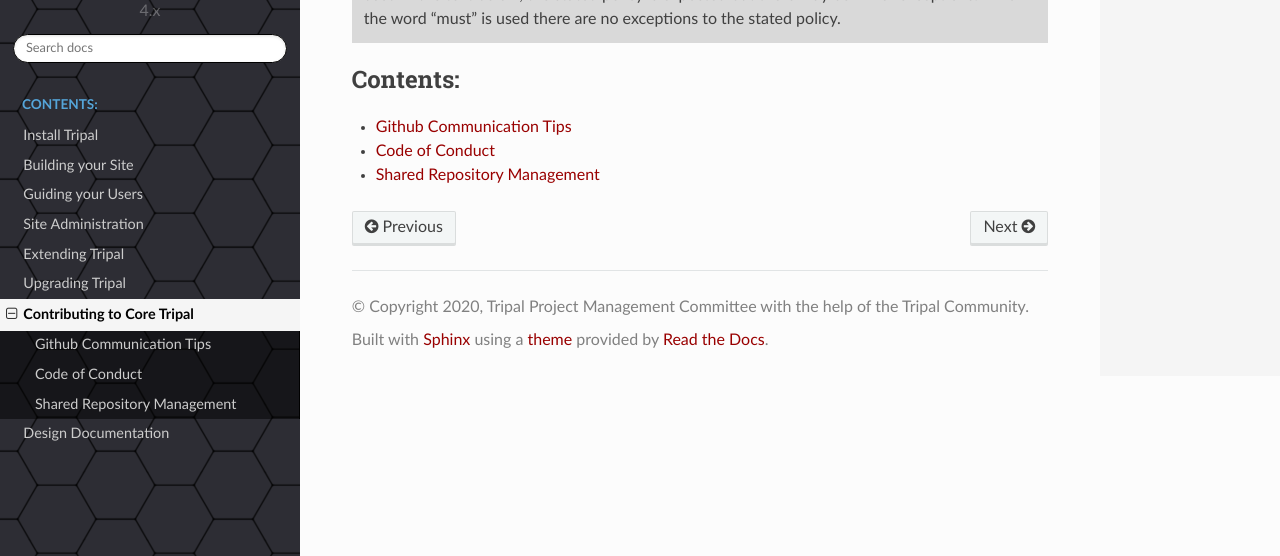
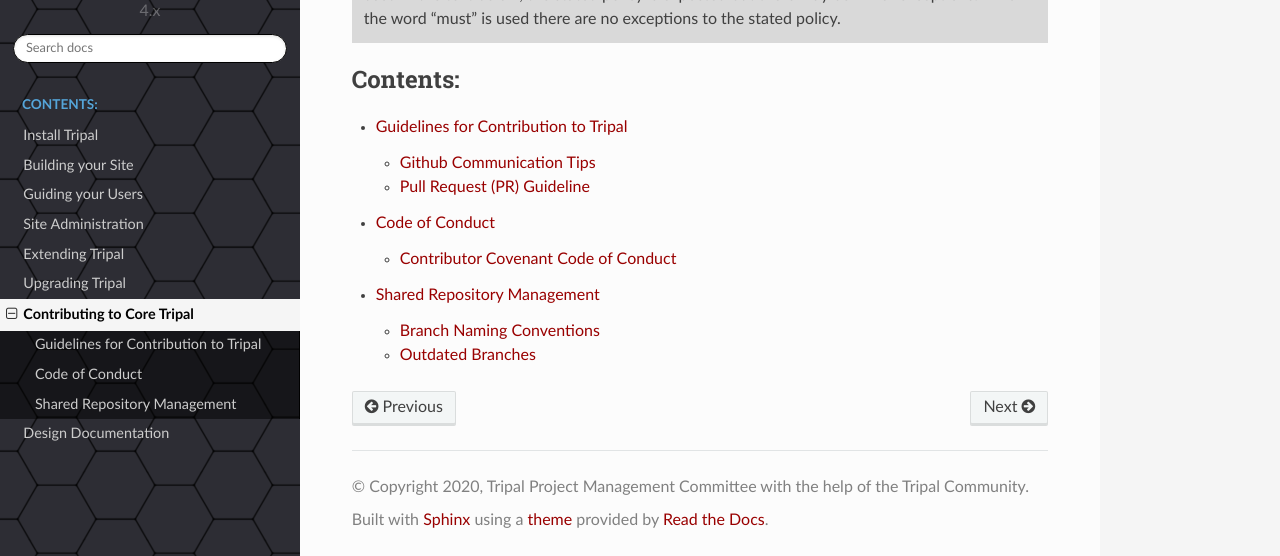
Before and after one commit to tripal/tripal_doc, a Sphinx documentation site: the page built from docs/contributing.rst, in a window 1280 px wide and 900 px high, scrolled down 501 px, cut to the strip 344-900 px from the top of the window. Built offline with Sphinx 7.4.7 and the Read the Docs theme 2.0.0, drawn with Linux system fonts in a browser that asks for light colours; some of the changed lines change nothing that is shown.

Commit message:
Proposed PR Guidelines

```diff
--- a/docs/contributing.rst
+++ b/docs/contributing.rst
@@ -10,13 +10,13 @@ The following guidelines are meant to encourage contribution to Tripal source-co
 
 .. note::
 
-	Guidelines serve as suggestions ( **should** ) or requirements (**must**). When the word "should" is used in the text below, the stated policy is expected but there may be minor exceptions.  When the word "must" is used there are no exceptions to the stated policy.
+  Guidelines serve as suggestions ( **should** ) or requirements (**must**). When the word "should" is used in the text below, the stated policy is expected but there may be minor exceptions.  When the word "must" is used there are no exceptions to the stated policy.
 
 
 .. toctree::
-   :maxdepth: 1
+   :maxdepth: 2
    :caption: Contents:
 
-   contributing/communication
+   contributing/contribution-guidelines
    contributing/code-of-conduct
    contributing/github
--- /dev/null
+++ b/docs/contributing/contribution-guidelines.rst
@@ -0,0 +1,66 @@
+Guidelines for Contribution to Tripal
+========================================
+
+The following guidelines are meant to encourage contribution to Tripal source-code on GitHub by making the process open, transparent and collaborative. If you have any feedback including suggestions for improvement or constructive criticism, please `comment on the Github issue <https://github.com/tripal/tripal/issues/344>`_. **These guidelines apply to everyone contributing to Tripal whether it's your first time (Welcome!) or project management committee members.**
+
+.. note::
+
+  These guidelines are specifically for contributing to `Tripal <https://github.com/tripal/tripal>`_. However, we encourage all Tripal extension modules to consider following these guidelines to foster collaboration among the greater Tripal Community.
+
+.. note::
+
+  Guidelines serve as suggestions ( **should** ) or requirements (**must**). When the word "should" is used in the text below, the stated policy is expected but there may be minor exceptions.  When the word "must" is used there are no exceptions to the stated policy.
+
+
+Github Communication Tips
+---------------------------
+
+- Don't be afraid to mention people (@username) who are knowledgeable on the topic or invested.  *We are academics and overcommitted, it's too easy for issues to go unanswered: don't give up on us!*
+- Likewise, don't be shy about bumping an issue if no one responds after a few days. *Balancing responsibilities is hard.*
+- Want to get more involved? Issues marked with "Good beginner issue" are a good place to start if you want to try your hand at submitting a PR.
+- Everyone is encouraged/welcome to comment on the issue queue! Tell us if you
+    - are experiencing the same problem
+    - have tried a suggested fix
+    - know of a potential solution or work-around
+    - have an opinion, idea or feedback of any kind!
+- Be kind when interacting with others on Github! (see Code of Conduct below for further guidelines). We want to foster a welcoming, inclusive community!
+    - Constructive criticism is welcome and encouraged but should be worded such that it is helpful :-) Direct criticism towards the idea or solution rather than the person and focus on alternatives or improvements.
+
+Pull Request (PR) Guideline
+----------------------------
+
+The goal of this document is to make it easy for **A)** contributors to make pull requests that will be accepted, and **B)** Tripal committers to determine if a pull request should be accepted.
+
+- PRs that address a specific issue **must** link to the related issue page.
+    - In almost every case, there should be an issue for a PR.  This allows feedback and discussion before the coding happens.  Not grounds to reject, but encourage users to create issues at start of their PR.  Better late than never :).
+- PRs **must** be left unmerged for 3 weekdays to give core developers a chance to learn from each other and provide any feedback. Larger or particularly important/interesting PRs should be announced in the Slack #core-dev channel.
+- PRs **must** describe what they do and provide manual testing instructions.
+- If providing a PR review, please keep the following in mind:
+    - Use of deprecated functions should be pointed out but do not block merge.
+    - Limit your comments to merge blocking and deprecated functions. Any other concerns you have you can create an issue to document in the repository and assign it to yourself.
+    - Concerns are merge blocking if they are examples of these guidelines not being followed (e.g. no automated testing) or if the functionality being added does not work as described or produces a WSOD.
+- PRs that include new functionality **must** also provide Automated Testing.
+    - A PR should not reduce the overall test coverage of the repository. Code Climate will comment on your PR with the total coverage in the repository and include the change caused by your PR. This change must not be negative.
+- PRs **must** pass all automated testing marked as "Required" at the bottom of the PR.
+- Branches **must** follow the following format:
+    - ``tv4g[0-9]-issue\d+-[optional short descriptor]``
+    - See the shared repository documentation for more details.
+- **Should** follow `Drupal code standards <https://www.drupal.org/docs/develop/standards>`_
+
+How to create a PR
+^^^^^^^^^^^^^^^^^^^^^
+
+There are great instructions on creating a PR on `Digital Ocean: How To Create a Pull Request on GitHub <https://www.digitalocean.com/community/tutorials/how-to-create-a-pull-request-on-github>`_.
+
+**The tl;dr version:**
+
+1. `Fork the repository <https://docs.github.com/en/github/getting-started-with-github/fork-a-repo>`_ or `update an existing fork <https://docs.github.com/en/github/collaborating-with-issues-and-pull-requests/syncing-a-fork>`_
+2. `Clone <https://docs.github.com/en/github/creating-cloning-and-archiving-repositories/cloning-a-repository>`_ the fork
+3. `Create a branch <https://git-scm.com/book/en/v2/Git-Branching-Basic-Branching-and-Merging>`_ specific to your change: ``[issue\_number]-[tripal\_version]-[short\_description]``
+4. Make your changes, `committing <https://git-scm.com/docs/git-commit#_examples>`_ often with useful commit messages.
+5. `Push <https://git-scm.com/docs/git-push#_examples>`_ your changes to your fork.
+6. `Create a PR by going to your fork <https://docs.github.com/en/github/collaborating-with-issues-and-pull-requests/creating-a-pull-request-from-a-fork>`_: target should be ``tripal:7.x-3.x``. For specifics, see guidelines above.
+
+.. note:
+
+  If you are a `committer <>`_, you can clone the Tripal repository directly with no need to create or maintain a fork. Please make sure you are always creating new branches off of ``7.x-3.x`` and that you have pulled all recent changes to ``7.x-3.x`` before creating a new branch.
```
Also changed, not shown: 1 other file.
